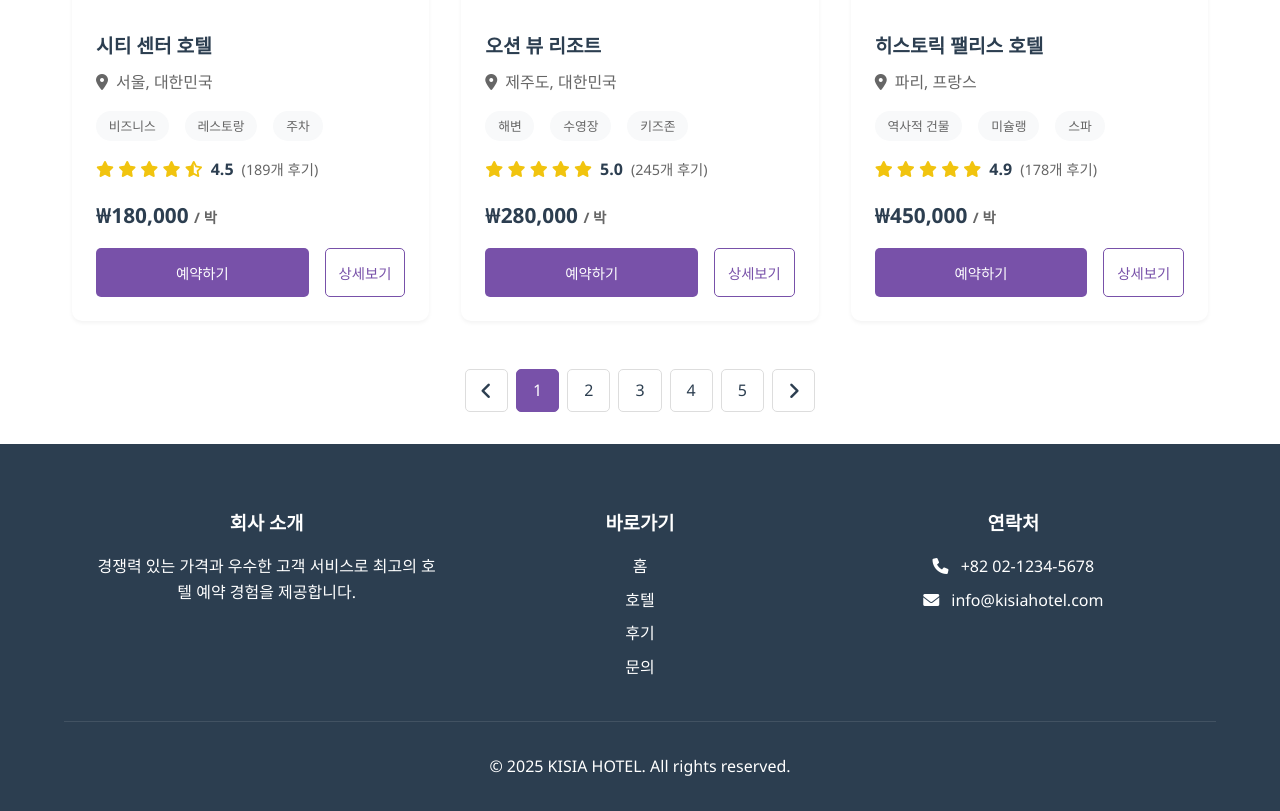
After one commit to KHC1022/Kisia_hotel, a PHP site: page /hotels.html in a window 1280 px wide. The commit adds this page. Shown: the part 1110-1921 px from the top of the page. Run offline with PHP 8.4, Linux system fonts and the light colour scheme.

Commit message:
basic html

```diff
--- /dev/null
+++ b/src/hotels.html
@@ -0,0 +1,300 @@
+<!DOCTYPE html>
+<html lang="ko">
+<head>
+    <meta charset="UTF-8">
+    <meta name="viewport" content="width=device-width, initial-scale=1.0">
+    <title>KISIA HOTEL - 호텔 목록</title>
+    <link rel="stylesheet" href="style/styles.css">
+    <link rel="stylesheet" href="style/hotels.css">
+    <link rel="stylesheet" href="https://cdnjs.cloudflare.com/ajax/libs/font-awesome/6.0.0/css/all.min.css">
+</head>
+<body>
+    <header>
+        <nav>
+            <a href="index.html" class="logo">KISIA <span>HOTEL</span></a>
+            <ul class="nav-links">
+                <li><a href="index.html">홈</a></li>
+                <li><a href="hotels.html" class="active">호텔</a></li>
+                <li><a href="review.html">후기</a></li>
+                <li><a href="inquiry.html">문의</a></li>
+            </ul>
+            <div class="auth-buttons">
+                <a href="login.html" class="login-btn">로그인</a>
+                <a href="signup.html" class="signup-btn">회원가입</a>
+            </div>
+        </nav>
+    </header>
+
+    <main class="hotels-container">
+        <div class="hotels-header">
+            <h1 class="hotels-title">호텔 목록</h1>
+        </div>
+
+        <div class="search-sort-container">
+            <div class="search-box">
+                <div class="search-input">
+                    <i class="fas fa-search"></i>
+                    <input type="text" placeholder="호텔 이름 또는 위치 검색">
+                </div>
+                <button class="search-button">검색</button>
+            </div>
+            <div class="sort-controls">
+                <span class="sort-label">정렬:</span>
+                <select class="sort-select">
+                    <option value="price-low">가격 낮은순</option>
+                    <option value="price-high">가격 높은순</option>
+                    <option value="rating">평점순</option>
+                </select>
+            </div>
+        </div>
+
+        <div class="hotels-grid">
+            <!-- 호텔 카드 1 -->
+            <div class="hotel-card">
+                <img src="https://images.unsplash.com/photo-1566073771259-6a8506099945?auto=format&fit=crop&w=500&q=60" alt="그랜드 럭셔리 호텔" class="hotel-image">
+                <div class="hotel-info">
+                    <h3 class="hotel-name">그랜드 럭셔리 호텔</h3>
+                    <p class="hotel-location">
+                        <i class="fas fa-map-marker-alt"></i>
+                        뉴욕, 미국
+                    </p>
+                    <div class="hotel-features">
+                        <span class="feature">수영장</span>
+                        <span class="feature">스파</span>
+                        <span class="feature">피트니스</span>
+                    </div>
+                    <div class="hotel-rating">
+                        <div class="rating-stars">
+                            <i class="fas fa-star"></i>
+                            <i class="fas fa-star"></i>
+                            <i class="fas fa-star"></i>
+                            <i class="fas fa-star"></i>
+                            <i class="fas fa-star-half-alt"></i>
+                        </div>
+                        <span class="rating-score">4.5</span>
+                        <span class="review-count">(203개 후기)</span>
+                    </div>
+                    <div class="hotel-price">
+                        ₩250,000 <span class="price-per-night">/ 박</span>
+                    </div>
+                    <div class="hotel-actions">
+                        <button class="book-now">예약하기</button>
+                        <button class="view-details">상세보기</button>
+                    </div>
+                </div>
+            </div>
+
+            <!-- 호텔 카드 2 -->
+            <div class="hotel-card">
+                <img src="https://images.unsplash.com/photo-1520250497591-112f2f40a3f4?auto=format&fit=crop&w=500&q=60" alt="비치 파라다이스 호텔" class="hotel-image">
+                <div class="hotel-info">
+                    <h3 class="hotel-name">비치 파라다이스 호텔</h3>
+                    <p class="hotel-location">
+                        <i class="fas fa-map-marker-alt"></i>
+                        마이애미, 미국
+                    </p>
+                    <div class="hotel-features">
+                        <span class="feature">해변</span>
+                        <span class="feature">수영장</span>
+                        <span class="feature">레스토랑</span>
+                    </div>
+                    <div class="hotel-rating">
+                        <div class="rating-stars">
+                            <i class="fas fa-star"></i>
+                            <i class="fas fa-star"></i>
+                            <i class="fas fa-star"></i>
+                            <i class="fas fa-star"></i>
+                            <i class="fas fa-star"></i>
+                        </div>
+                        <span class="rating-score">5.0</span>
+                        <span class="review-count">(158개 후기)</span>
+                    </div>
+                    <div class="hotel-price">
+                        ₩300,000 <span class="price-per-night">/ 박</span>
+                    </div>
+                    <div class="hotel-actions">
+                        <button class="book-now">예약하기</button>
+                        <button class="view-details">상세보기</button>
+                    </div>
+                </div>
+            </div>
+
+            <!-- 호텔 카드 3 -->
+            <div class="hotel-card">
+                <img src="https://images.unsplash.com/photo-1551882547-ff40c63fe5fa?auto=format&fit=crop&w=500&q=60" alt="마운틴 뷰 호텔" class="hotel-image">
+                <div class="hotel-info">
+                    <h3 class="hotel-name">마운틴 뷰 호텔</h3>
+                    <p class="hotel-location">
+                        <i class="fas fa-map-marker-alt"></i>
+                        덴버, 미국
+                    </p>
+                    <div class="hotel-features">
+                        <span class="feature">스키</span>
+                        <span class="feature">온천</span>
+                        <span class="feature">바베큐</span>
+                    </div>
+                    <div class="hotel-rating">
+                        <div class="rating-stars">
+                            <i class="fas fa-star"></i>
+                            <i class="fas fa-star"></i>
+                            <i class="fas fa-star"></i>
+                            <i class="fas fa-star"></i>
+                            <i class="far fa-star"></i>
+                        </div>
+                        <span class="rating-score">4.0</span>
+                        <span class="review-count">(127개 후기)</span>
+                    </div>
+                    <div class="hotel-price">
+                        ₩200,000 <span class="price-per-night">/ 박</span>
+                    </div>
+                    <div class="hotel-actions">
+                        <button class="book-now">예약하기</button>
+                        <button class="view-details">상세보기</button>
+                    </div>
+                </div>
+            </div>
+
+            <!-- 호텔 카드 4 -->
+            <div class="hotel-card">
+                <img src="https://images.unsplash.com/photo-1564501049412-61c2a3083791?auto=format&fit=crop&w=500&q=60" alt="시티 센터 호텔" class="hotel-image">
+                <div class="hotel-info">
+                    <h3 class="hotel-name">시티 센터 호텔</h3>
+                    <p class="hotel-location">
+                        <i class="fas fa-map-marker-alt"></i>
+                        서울, 대한민국
+                    </p>
+                    <div class="hotel-features">
+                        <span class="feature">비즈니스</span>
+                        <span class="feature">레스토랑</span>
+                        <span class="feature">주차</span>
+                    </div>
+                    <div class="hotel-rating">
+                        <div class="rating-stars">
+                            <i class="fas fa-star"></i>
+                            <i class="fas fa-star"></i>
+                            <i class="fas fa-star"></i>
+                            <i class="fas fa-star"></i>
+                            <i class="fas fa-star-half-alt"></i>
+                        </div>
+                        <span class="rating-score">4.5</span>
+                        <span class="review-count">(189개 후기)</span>
+                    </div>
+                    <div class="hotel-price">
+                        ₩180,000 <span class="price-per-night">/ 박</span>
+                    </div>
+                    <div class="hotel-actions">
+                        <button class="book-now">예약하기</button>
+                        <button class="view-details">상세보기</button>
+                    </div>
+                </div>
+            </div>
+
+            <!-- 호텔 카드 5 -->
+            <div class="hotel-card">
+                <img src="https://images.unsplash.com/photo-1582719478250-c89cae4dc85b?auto=format&fit=crop&w=500&q=60" alt="오션 뷰 리조트" class="hotel-image">
+                <div class="hotel-info">
+                    <h3 class="hotel-name">오션 뷰 리조트</h3>
+                    <p class="hotel-location">
+                        <i class="fas fa-map-marker-alt"></i>
+                        제주도, 대한민국
+                    </p>
+                    <div class="hotel-features">
+                        <span class="feature">해변</span>
+                        <span class="feature">수영장</span>
+                        <span class="feature">키즈존</span>
+                    </div>
+                    <div class="hotel-rating">
+                        <div class="rating-stars">
+                            <i class="fas fa-star"></i>
+                            <i class="fas fa-star"></i>
+                            <i class="fas fa-star"></i>
+                            <i class="fas fa-star"></i>
+                            <i class="fas fa-star"></i>
+                        </div>
+                        <span class="rating-score">5.0</span>
+                        <span class="review-count">(245개 후기)</span>
+                    </div>
+                    <div class="hotel-price">
+                        ₩280,000 <span class="price-per-night">/ 박</span>
+                    </div>
+                    <div class="hotel-actions">
+                        <button class="book-now">예약하기</button>
+                        <button class="view-details">상세보기</button>
+                    </div>
+                </div>
+            </div>
+
+            <!-- 호텔 카드 6 -->
+            <div class="hotel-card">
+                <img src="https://images.unsplash.com/photo-1445019980597-93fa8acb246c?auto=format&fit=crop&w=500&q=60" alt="히스토릭 팰리스 호텔" class="hotel-image">
+                <div class="hotel-info">
+                    <h3 class="hotel-name">히스토릭 팰리스 호텔</h3>
+                    <p class="hotel-location">
+                        <i class="fas fa-map-marker-alt"></i>
+                        파리, 프랑스
+                    </p>
+                    <div class="hotel-features">
+                        <span class="feature">역사적 건물</span>
+                        <span class="feature">미슐랭</span>
+                        <span class="feature">스파</span>
+                    </div>
+                    <div class="hotel-rating">
+                        <div class="rating-stars">
+                            <i class="fas fa-star"></i>
+                            <i class="fas fa-star"></i>
+                            <i class="fas fa-star"></i>
+                            <i class="fas fa-star"></i>
+                            <i class="fas fa-star"></i>
+                        </div>
+                        <span class="rating-score">4.9</span>
+                        <span class="review-count">(178개 후기)</span>
+                    </div>
+                    <div class="hotel-price">
+                        ₩450,000 <span class="price-per-night">/ 박</span>
+                    </div>
+                    <div class="hotel-actions">
+                        <button class="book-now">예약하기</button>
+                        <button class="view-details">상세보기</button>
+                    </div>
+                </div>
+            </div>
+        </div>
+
+        <div class="pagination">
+            <a href="#" class="arrow" aria-label="이전 페이지"><i class="fas fa-angle-left"></i></a>
+            <a href="#" class="active">1</a>
+            <a href="#">2</a>
+            <a href="#">3</a>
+            <a href="#">4</a>
+            <a href="#">5</a>
+            <a href="#" class="arrow" aria-label="다음 페이지"><i class="fas fa-angle-right"></i></a>
+        </div>
+    </main>
+
+    <footer>
+        <div class="footer-content">
+            <div class="footer-section">
+                <h3>회사 소개</h3>
+                <p>경쟁력 있는 가격과 우수한 고객 서비스로 최고의 호텔 예약 경험을 제공합니다.</p>
+            </div>
+            <div class="footer-section">
+                <h3>바로가기</h3>
+                <ul>
+                    <li><a href="index.html">홈</a></li>
+                    <li><a href="hotels.html">호텔</a></li>
+                    <li><a href="review.html">후기</a></li>
+                    <li><a href="inquiry.html">문의</a></li>
+                </ul>
+            </div>
+            <div class="footer-section">
+                <h3>연락처</h3>
+                <p><i class="fas fa-phone"></i> +82 02-1234-5678</p>
+                <p><i class="fas fa-envelope"></i> info@kisiahotel.com</p>
+            </div>
+        </div>
+        <div class="footer-bottom">
+            <p>&copy; 2025 KISIA HOTEL. All rights reserved.</p>
+        </div>
+    </footer>
+</body>
+</html>
--- a/src/index.html
+++ b/src/index.html
@@ -13,7 +13,7 @@
             <a href="index.html" class="logo">KISIA <span>HOTEL</span></a>
             <ul class="nav-links">
                 <li><a href="index.html">홈</a></li>
-                <li><a href="hotesl.html">호텔</a></li>
+                <li><a href="hotels.html">호텔</a></li>
                 <li><a href="review.html">후기</a></li>
                 <li><a href="inquiry.html">문의</a></li>
             </ul>
@@ -162,7 +162,7 @@
                 <h3>바로가기</h3>
                 <ul>
                     <li><a href="index.html">홈</a></li>
-                    <li><a href="hotesl.html">호텔</a></li>
+                    <li><a href="hotels.html">호텔</a></li>
                     <li><a href="review.html">후기</a></li>
                     <li><a href="inquiry.html">문의</a></li>
                 </ul>
--- /dev/null
+++ b/src/style/hotels.css
@@ -0,0 +1,257 @@
+.hotels-container {
+    max-width: 1200px;
+    margin: 0 auto;
+    padding: 6rem 2rem 2rem;
+}
+
+.hotels-header {
+    margin-bottom: 2rem;
+}
+
+.hotels-title {
+    font-size: 2rem;
+    color: #2c3e50;
+    margin-bottom: 1rem;
+}
+
+.search-sort-container {
+    display: flex;
+    justify-content: space-between;
+    align-items: center;
+    margin-bottom: 2rem;
+    gap: 1rem;
+    background-color: white;
+    padding: 1.5rem;
+    border-radius: 10px;
+    box-shadow: 0 2px 4px rgba(0,0,0,0.05);
+}
+
+.search-box {
+    flex: 1;
+    display: flex;
+    gap: 1rem;
+}
+
+.search-input {
+    flex: 1;
+    position: relative;
+    display: flex;
+    align-items: center;
+}
+
+.search-input input {
+    width: 100%;
+    padding: 0.8rem 1rem 0.8rem 2.5rem;
+    border: 2px solid #ddd;
+    border-radius: 5px;
+    font-size: 0.9rem;
+}
+
+.search-input i {
+    position: absolute;
+    left: 1rem;
+    color: #666;
+}
+
+.search-button {
+    padding: 0.8rem 1.5rem;
+    background-color: #7851A9;
+    color: white;
+    border: none;
+    border-radius: 5px;
+    cursor: pointer;
+    font-size: 0.9rem;
+}
+
+.search-button:hover {
+    background-color: #6a4498;
+}
+
+.sort-controls {
+    display: flex;
+    align-items: center;
+    gap: 1rem;
+    white-space: nowrap;
+}
+
+.sort-label {
+    color: #666;
+}
+
+.sort-select {
+    padding: 0.8rem 1rem;
+    border: 2px solid #ddd;
+    border-radius: 5px;
+    font-size: 0.9rem;
+    background-color: white;
+}
+
+.hotels-grid {
+    display: grid;
+    grid-template-columns: repeat(auto-fill, minmax(300px, 1fr));
+    gap: 2rem;
+}
+
+.hotel-card {
+    background-color: white;
+    border-radius: 10px;
+    overflow: hidden;
+    box-shadow: 0 2px 4px rgba(0,0,0,0.05);
+    transition: transform 0.2s;
+}
+
+.hotel-card:hover {
+    transform: translateY(-5px);
+}
+
+.hotel-image {
+    width: 100%;
+    height: 200px;
+    object-fit: cover;
+}
+
+.hotel-info {
+    padding: 1.5rem;
+}
+
+.hotel-name {
+    font-size: 1.2rem;
+    font-weight: bold;
+    color: #2c3e50;
+    margin-bottom: 0.5rem;
+}
+
+.hotel-location {
+    color: #666;
+    display: flex;
+    align-items: center;
+    gap: 0.5rem;
+    margin-bottom: 1rem;
+}
+
+.hotel-features {
+    display: flex;
+    gap: 1rem;
+    margin-bottom: 1rem;
+    flex-wrap: wrap;
+}
+
+.feature {
+    background-color: #f8f9fa;
+    padding: 0.3rem 0.8rem;
+    border-radius: 15px;
+    font-size: 0.8rem;
+    color: #666;
+}
+
+.hotel-rating {
+    display: flex;
+    align-items: center;
+    gap: 0.5rem;
+    margin-bottom: 1rem;
+}
+
+.rating-stars {
+    color: #f1c40f;
+}
+
+.rating-score {
+    font-weight: bold;
+    color: #2c3e50;
+}
+
+.review-count {
+    color: #666;
+    font-size: 0.9rem;
+}
+
+.hotel-price {
+    font-size: 1.3rem;
+    font-weight: bold;
+    color: #2c3e50;
+    margin-bottom: 1rem;
+}
+
+.price-per-night {
+    font-size: 0.9rem;
+    color: #666;
+}
+
+.hotel-actions {
+    display: flex;
+    gap: 1rem;
+}
+
+.book-now {
+    flex: 1;
+    padding: 0.8rem;
+    background-color: #7851A9;
+    color: white;
+    border: none;
+    border-radius: 5px;
+    cursor: pointer;
+    font-size: 0.9rem;
+}
+
+.book-now:hover {
+    background-color: #6a4498;
+}
+
+.view-details {
+    padding: 0.8rem;
+    background-color: white;
+    color: #7851A9;
+    border: 1px solid #7851A9;
+    border-radius: 5px;
+    cursor: pointer;
+    font-size: 0.9rem;
+}
+
+.view-details:hover {
+    background-color: #f8f9fa;
+}
+
+.pagination {
+    display: flex;
+    justify-content: center;
+    gap: 0.5rem;
+    margin-top: 3rem;
+}
+
+.pagination a {
+    padding: 0.5rem 1rem;
+    border: 1px solid #ddd;
+    border-radius: 5px;
+    text-decoration: none;
+    color: #2c3e50;
+    display: flex;
+    align-items: center;
+    font-size: 1rem;
+}
+
+.pagination a.active {
+    background-color: #7851A9;
+    color: white;
+    border-color: #7851A9;
+}
+
+.pagination a.arrow {
+    font-size: 1.2rem;
+    padding: 0.5rem 1rem;
+}
+
+@media (max-width: 768px) {
+    .hotels-container {
+        padding: 1rem;
+    }
+
+    .search-sort-container {
+        flex-direction: column;
+        align-items: flex-start;
+        gap: 1rem;
+    }
+
+    .hotels-grid {
+        grid-template-columns: 1fr;
+    }
+}
```
Also changed, not shown: src/review.html (+12 -12 lines), src/style/review.css (+42 -32 lines).
